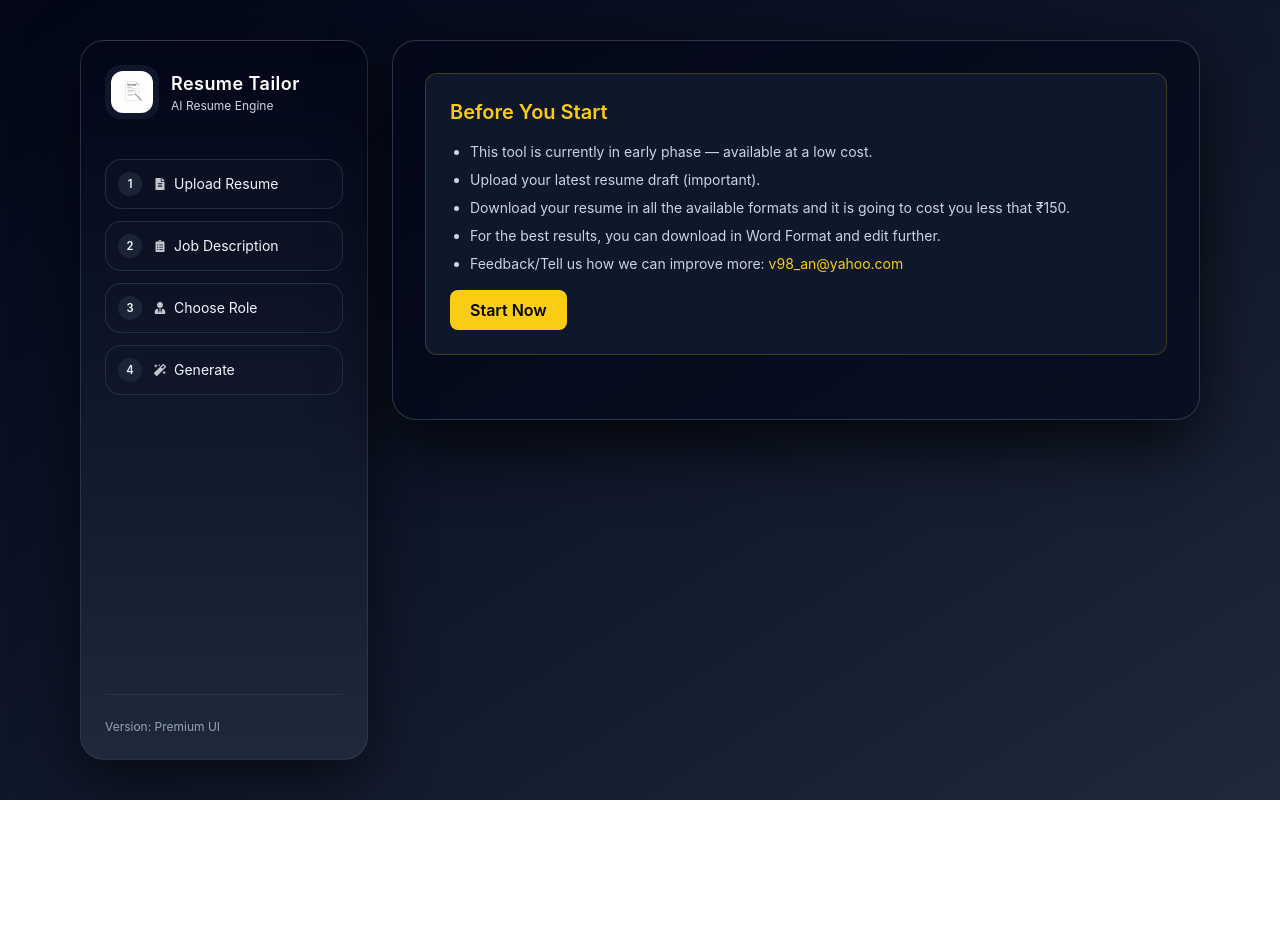
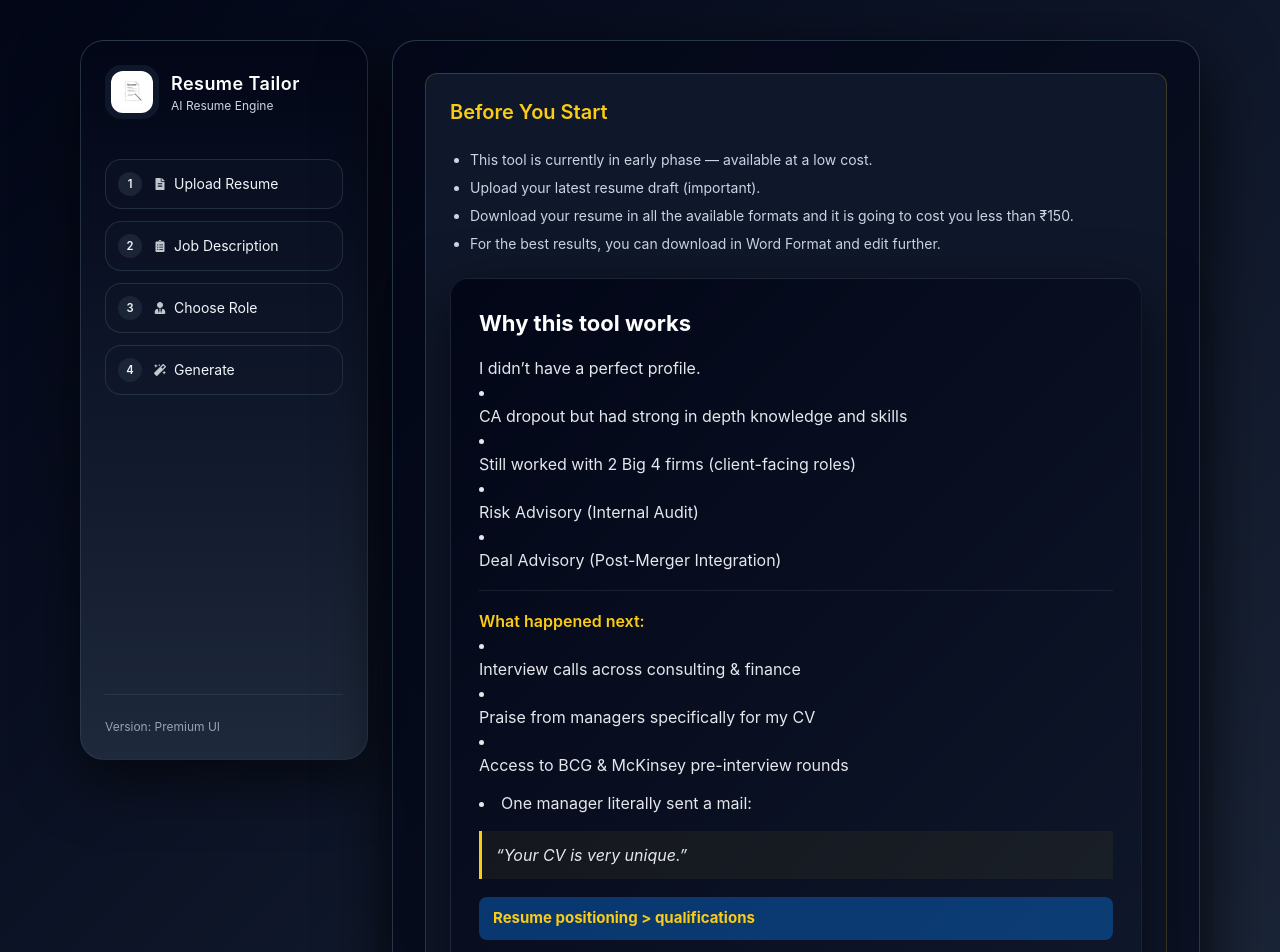
Before and after one commit to Aditi21prog/cvsmith, a Next.js app: page / in a window 1280 px wide. Shown: the top 952 px of the page. Before the commit the page ends 800 px from the top, so only its background shows below. Built offline with nearby package versions, Linux system fonts and the light colour scheme.

Commit message:
improved landing UI + story section + spacing fixes

```diff
--- a/pages/index.js
+++ b/pages/index.js
@@ -87,9 +87,9 @@ export default function Home() {
                 className="space-y-6"
               >
 
-                {/* ✅ STEP 0 → INSTRUCTIONS */}
                 {step === 0 && (
-                  <div className="bg-slate-900 border border-yellow-400/20 rounded-xl p-6 space-y-4">
+  <div className="bg-slate-900 border border-yellow-400/20 rounded-xl p-6 space-y-6">
+
     <h2 className="text-xl font-semibold text-yellow-400">
       Before You Start
     </h2>
@@ -97,20 +97,64 @@ export default function Home() {
     <ul className="text-sm text-slate-300 space-y-2 list-disc pl-5">
       <li>This tool is currently in early phase — available at a low cost.</li>
       <li>Upload your latest resume draft (important).</li>
-                      <li>Download your resume in all the available formats and it is going to cost you less that ₹150.</li>
+      <li>Download your resume in all the available formats and it is going to cost you less than ₹150.</li>
       <li>For the best results, you can download in Word Format and edit further.</li>
+          </ul>
+
+    {/* 🔥 STORY SECTION */}
+    <div className="story-card">
+
+      <h2 className="story-title">Why this tool works</h2>
+
+      <div className="story-block">
+        <p>I didn’t have a perfect profile.</p>
+        <li><p>CA dropout but had strong in depth knowledge and skills</p></li>
+        <li><p>Still worked with 2 Big 4 firms (client-facing roles)</p></li>
+        <li><p>Risk Advisory (Internal Audit)</p></li>
+        <li><p>Deal Advisory (Post-Merger Integration)</p></li>
+      </div>
+
+      <div className="story-divider"></div>
+
+      <div className="story-block">
+        <p className="subheading">What happened next:</p>
+        <li><p>Interview calls across consulting & finance</p></li>
+        <li><p>Praise from managers specifically for my CV</p></li>
+        <li><p>Access to BCG & McKinsey pre-interview rounds</p></li>
+
+        <li className="spaced-line">
+    One manager literally sent a mail:
+  </li>
+      </div>
+
+      <div className="quote-box">
+        “Your CV is very unique.”
+      </div>
+
+      <div className="big-lesson spaced-top">
+  Resume positioning &gt; qualifications
+</div>
+      <p className="closing-line">
+        So I built a system around it.
+      </p>
+
+    </div>
+
+                     <ul>
                       <li>
-                        Feedback/Tell us how we can improve more:
+                        Feedback/Tell us how we can improve:
                         <span className="text-yellow-400"> v98_an@yahoo.com</span>
                       </li>
                     </ul>
-
     <button
       onClick={nextStep}
       className="mt-4 bg-yellow-400 text-black px-5 py-2 rounded-lg font-semibold"
     >
       Start Now
     </button>
+<div className="creator-tag">
+  ⚡ Built by Aditi Sharma
+</div>
   </div>
 )}
 
--- a/styles/globals.css
+++ b/styles/globals.css
@@ -180,3 +180,132 @@ select option {
 .bg-gold {
   background-color: #f6b93b !important;
 }
+
+.story-card {
+  background: linear-gradient(135deg, #020617, #0f172a);
+  border: 1px solid rgba(255, 255, 255, 0.08);
+  border-radius: 18px;
+  padding: 28px;
+  max-width: 720px;
+  color: #e5e7eb;
+  box-shadow: 0 20px 60px rgba(0, 0, 0, 0.6);
+  margin-top: 24px;
+  position: relative;
+}
+
+.story-badge {
+  display: inline-block;
+  background: rgba(250, 204, 21, 0.1);
+  color: #facc15;
+  padding: 6px 12px;
+  font-size: 12px;
+  border-radius: 999px;
+  margin-bottom: 12px;
+  font-weight: 500;
+}
+
+.story-title {
+  font-size: 22px;
+  font-weight: 700;
+  margin-bottom: 16px;
+  color: white;
+}
+
+.story-flow p {
+  margin: 6px 0;
+  font-size: 14px;
+  opacity: 0.9;
+}
+
+.highlight-line {
+  color: #facc15;
+  font-weight: 600;
+  font-size: 16px;
+}
+
+.subheading {
+  margin-top: 12px;
+  font-weight: 600;
+  color: #facc15;
+}
+
+.story-divider {
+  height: 1px;
+  background: rgba(255, 255, 255, 0.08);
+  margin: 18px 0;
+}
+
+.story-list {
+  margin-top: 8px;
+  padding-left: 18px;
+}
+
+.story-list li {
+  margin-bottom: 6px;
+}
+
+.pill-container {
+  display: flex;
+  gap: 8px;
+  flex-wrap: wrap;
+  margin-top: 8px;
+}
+
+.pill {
+  background: rgba(255, 255, 255, 0.06);
+  padding: 6px 10px;
+  border-radius: 999px;
+  font-size: 12px;
+}
+
+.quote-box {
+  margin-top: 16px;
+  padding: 12px 14px;
+  border-left: 3px solid #facc15;
+  background: rgba(250, 204, 21, 0.05);
+  font-style: italic;
+}
+
+.big-lesson {
+  margin-top: 16px;
+  padding: 10px 14px;
+  border-radius: 8px;
+  background: rgba(10, 116, 228, 0.404);
+  color: #facc15;
+  font-weight: 700;
+  font-size: 15px;
+}
+.spaced-line {
+  margin-top: 14px;
+}
+
+.spaced-top {
+  margin-top: 18px;
+}
+.closing-line {
+  margin-top: 12px;
+  font-size: 15px;
+  color: #ed6408;
+  font-weight: 750;
+}
+
+.footer-credit {
+  margin-top: 40px;
+  text-align: center;
+  font-size: 12px;
+  opacity: 0.6;
+  color: #9ca3af;
+}
+
+.footer-credit span {
+  color: #facc15;
+  font-weight: 500;
+}
+
+.creator-tag {
+  margin-top: 18px;
+  font-size: 12px;
+  opacity: 0.7;
+  color: #15fa5d;
+  text-align: center;
+}
```
Lines whose indentation alone changed are shown as unchanged.
